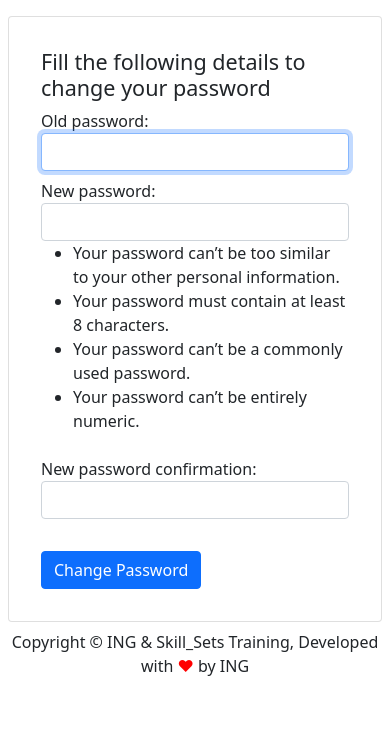
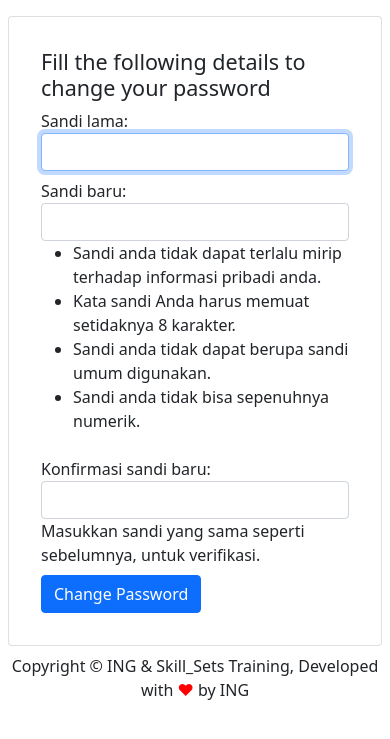
Before and after one commit to gurnitha/80-ind-dj5-jadwal-vaksin, a Django app: page /accounts/change-password/ in a window 390 px wide. Shown: the part 76-815 px from the top of the page. Run offline with Django 5.2, Linux system fonts and the light colour scheme.

Commit message:
19. Change password part 5 - Mendefinisikan tamplate tags pada laman change-password untuk change-password

```diff
--- a/apps/user/views.py
+++ b/apps/user/views.py
@@ -9,6 +9,7 @@ from django.contrib.auth import (
     authenticate,
     login as user_login,
     logout as user_logout,
+    update_session_auth_hash,
 )
 
 import logging
--- a/templates/user/change-password.html
+++ b/templates/user/change-password.html
@@ -10,54 +10,29 @@
             <div class="card-body">
                 <h4>Fill the following details to change your password</h4>
                 <form method="POST" action="">
+                    {% csrf_token %}
 
+                    {% for field in form %}
                   	<div class="mb-2 row">
+
                   		<div class="col-sm-2">
-                            <label for="id_old_password">Old password:</label>
+                      		{{ field.label_tag }}
                     	</div>
+
                     	<div class="col-sm-10 col-md-8 col-lg-6">
-                            <input
-                            	type="password"
-                            	name="old_password"
-                            	autocomplete="current-password"
-                            	autofocus class="form-control"
-                            	required id="id_old_password">
+                      		{{ field }}
                     	</div>
+
+                    	{% if field.help_text %}
+                      		<span class="help offset-md-2">{{ field.help_text|safe }}</span>
+                    	{% endif %}
+
+                    	{% if form.errors %}
+                      		<span class="offset-md-2">{{ field.errors }}</span>
+                    	{% endif %}
+
                   	</div>
-                    <div class="mb-2 row">
-                        <div class="col-sm-2">
-                            <label for="id_new_password1">New password:</label>
-                        </div>
-                        <div class="col-sm-10 col-md-8 col-lg-6">
-                            <input
-                            	type="password"
-                            	name="new_password1"
-                            	autocomplete="new-password"
-                            	class="form-control"
-                            	required id="id_new_password1">
-                        </div>
-                        <span class="help offset-md-2">
-                            <ul>
-                                <li>Your password can’t be too similar to your other personal information.</li>
-                                <li>Your password must contain at least 8 characters.</li>
-                                <li>Your password can’t be a commonly used password.</li>
-                                <li>Your password can’t be entirely numeric.</li>
-                            </ul>
-                        </span>
-                    </div>
-                    <div class="mb-2 row">
-                        <div class="col-sm-2">
-                            <label for="id_new_password2">New password confirmation:</label>
-                        </div>
-                        <div class="col-sm-10 col-md-8 col-lg-6">
-                            <input
-                            	type="password"
-                            	name="new_password2"
-                            	autocomplete="new-password"
-                            	class="form-control"
-                            	required id="id_new_password2">
-                        </div>
-                    </div><br>
+                  	{% endfor %}
                     <button type="submit" class="btn btn-primary">Change Password</button>
                 </form>
             </div>
```
Also changed, not shown: README.md. Lines whose indentation alone changed are shown as unchanged.
